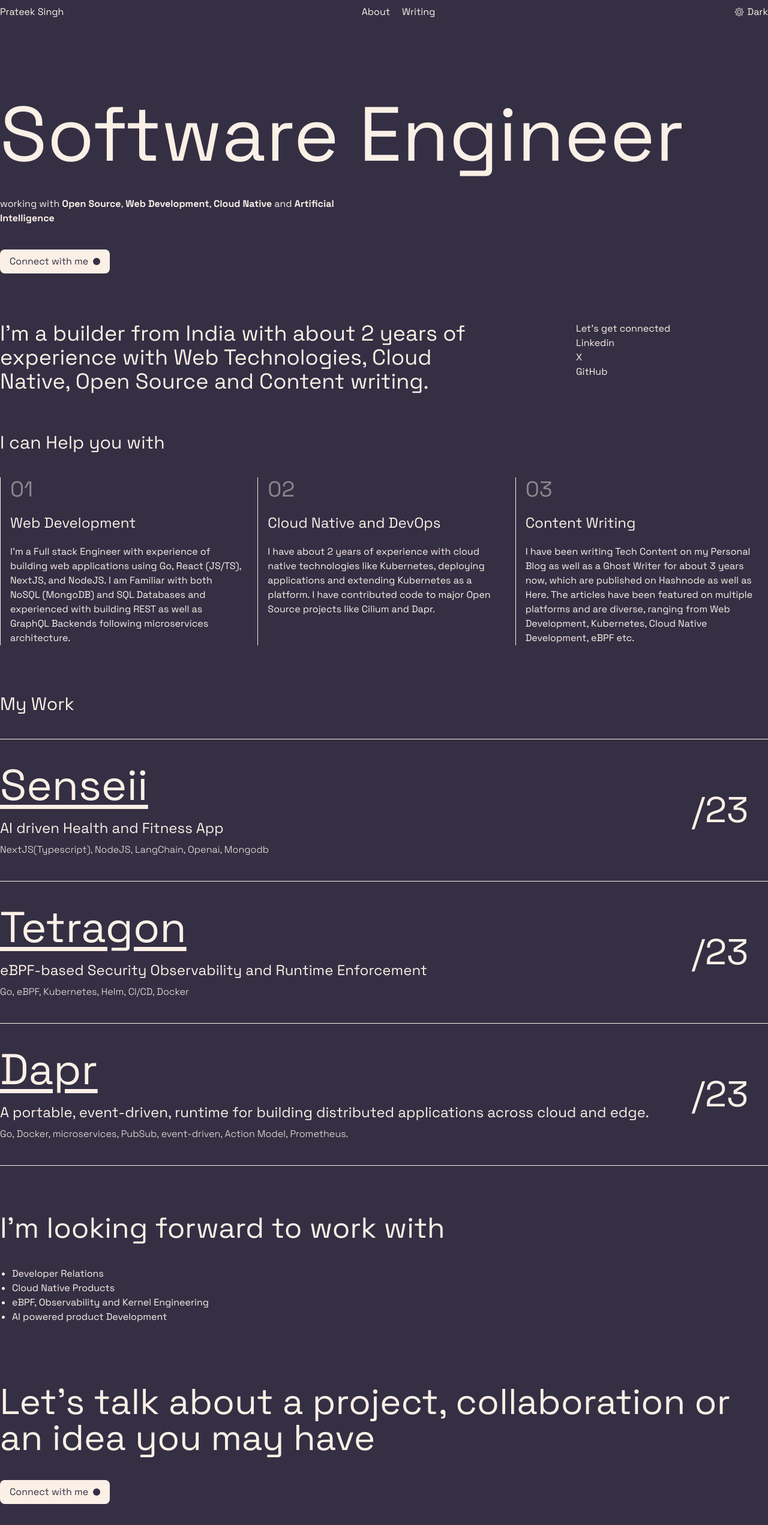
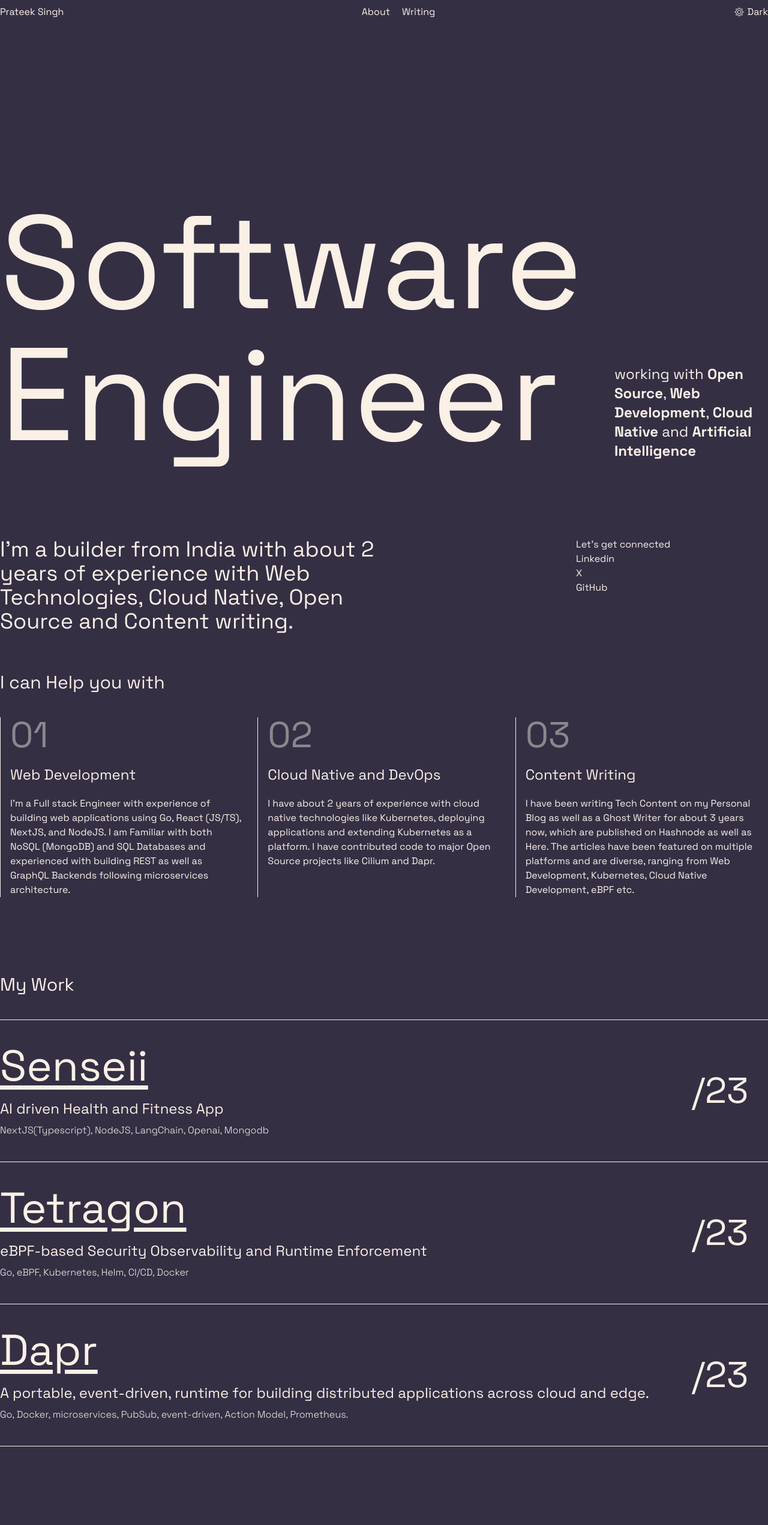
Before and after one commit to prateek041/me, a Next.js app: page / in a window 1280 px wide. Shown: the top 2543 px of the page at 60% size. Built offline with nearby package versions, Linux system fonts and the light colour scheme.

Commit message:
make website web responsive

```diff
--- a/src/app/components/About.tsx
+++ b/src/app/components/About.tsx
@@ -5,7 +5,7 @@ const About = () => {
   return (
     <div className="flex flex-col gap-y-16">
       <div className="grid grid-cols-8">
-        <div className="col-span-5">
+        <div className="md:col-span-4  col-span-5">
           <h2 className="text-4xl">
             I’m a builder from India with about 2 years of experience with Web
             Technologies, Cloud Native, Open Source and Content writing.
--- a/src/app/components/LookingFor.tsx
+++ b/src/app/components/LookingFor.tsx
@@ -22,11 +22,11 @@ const LookingFor = () => {
           </ul>
         </div>
       </div>
-      <div className="flex flex-col gap-y-10">
-        <h1 className="col-span-7 text-6xl">
+      <div className="md:grid md:grid-cols-3 flex flex-col gap-y-10">
+        <h1 className="md:col-span-2 col-span-7 text-6xl">
           Let’s talk about a project, collaboration or an idea you may have
         </h1>
-        <div className="col-start-8">
+        <div className="md:col-start-4 col-start-8">
           <Contact />
         </div>
       </div>
--- a/src/app/components/MainHeader.tsx
+++ b/src/app/components/MainHeader.tsx
@@ -1,14 +1,13 @@
-import Contact from "./Contact";
-
 const MainHeader = () => {
   return (
-    <div className="flex mt-32 flex-col gap-y-10">
-      <div className="text-9xl">Software Engineer</div>
-      <div className="w-1/2">
+    <div className="md:h-4/5 md:grid md:grid-cols-10 flex  mt-32 flex-col gap-y-10">
+      <div className="md:col-span-8 md:self-end md:text-[220px] text-9xl">
+        Software Engineer
+      </div>
+      <div className="md:col-start-9 md:col-span-2 md:self-end md:text-2xl md:w-full w-1/2">
         working with <b>Open Source</b>, <b>Web Development</b>,{" "}
         <b>Cloud Native</b> and <b>Artificial Intelligence</b>
       </div>
-      <Contact />
     </div>
   );
 };
--- a/src/app/components/WhatIDo.tsx
+++ b/src/app/components/WhatIDo.tsx
@@ -53,7 +53,7 @@ const SkillCard = ({
 }) => {
   return (
     <div className="border-l border-[#FAF0E6] px-4 space-y-5">
-      <div className="text-4xl opacity-45">{index}</div>
+      <div className="md:text-6xl text-4xl opacity-45">{index}</div>
       <div className="text-2xl">{heading}</div>
       <div>{content}</div>
     </div>
--- a/src/app/layout.tsx
+++ b/src/app/layout.tsx
@@ -20,7 +20,7 @@ export default function RootLayout({
   return (
     <html lang="en">
       <body
-        className={`${spaceGrotesk.className} bg-[#352F44] text-[#FAF0E6] w-full`}
+        className={`${spaceGrotesk.className} bg-[#352F44] text-[#FAF0E6] md:h-screen w-full`}
       >
         <Navbar />
         {children}
--- a/src/app/page.tsx
+++ b/src/app/page.tsx
@@ -5,7 +5,7 @@ import MyWork from "./components/MyWork";
 
 export default function Home() {
   return (
-    <div className="container mx-auto space-y-20 pb-10">
+    <div className="container md:h-full mx-auto md:space-y-32 space-y-20 pb-10">
       <MainHeader />
       <About />
       <MyWork />
```
